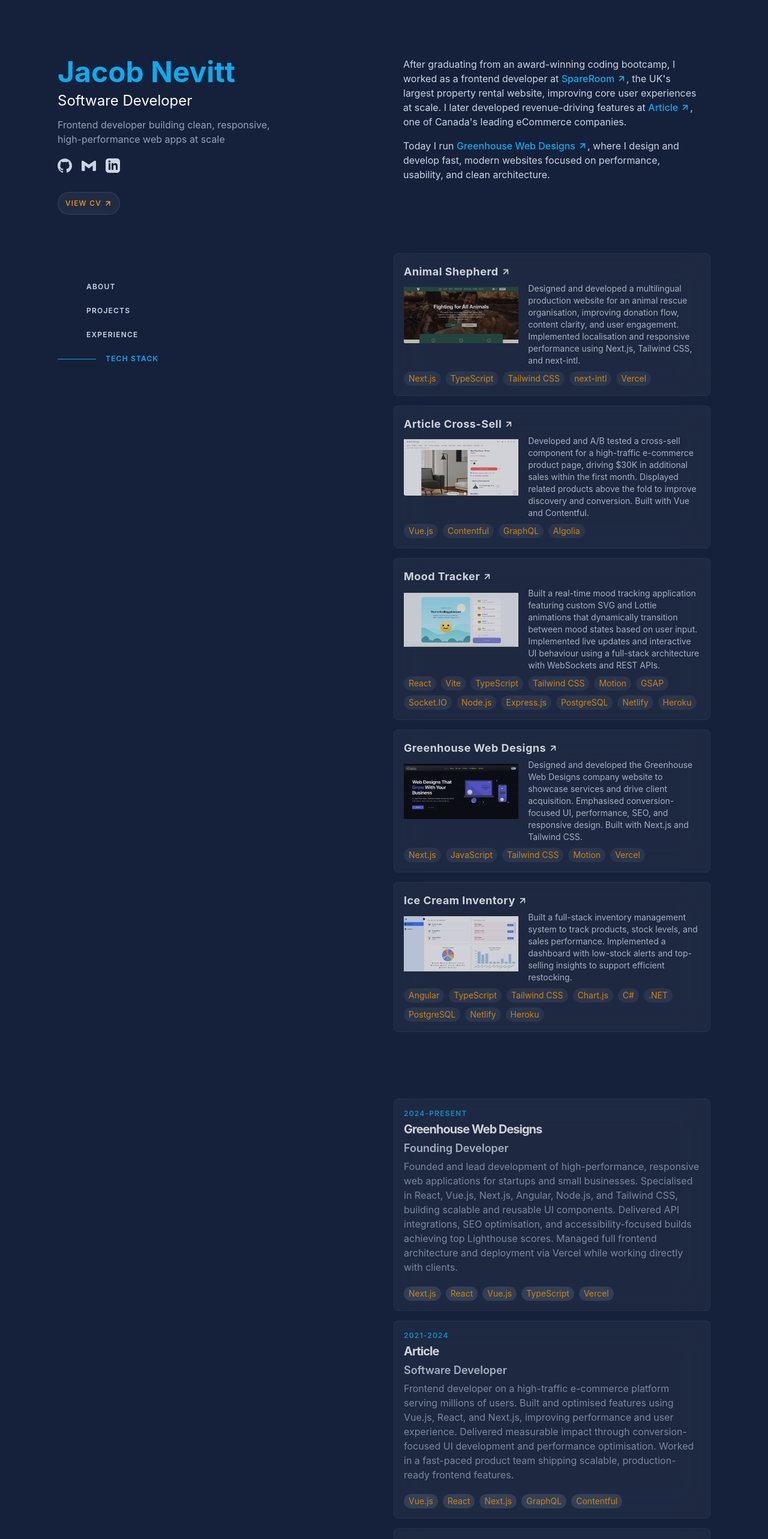
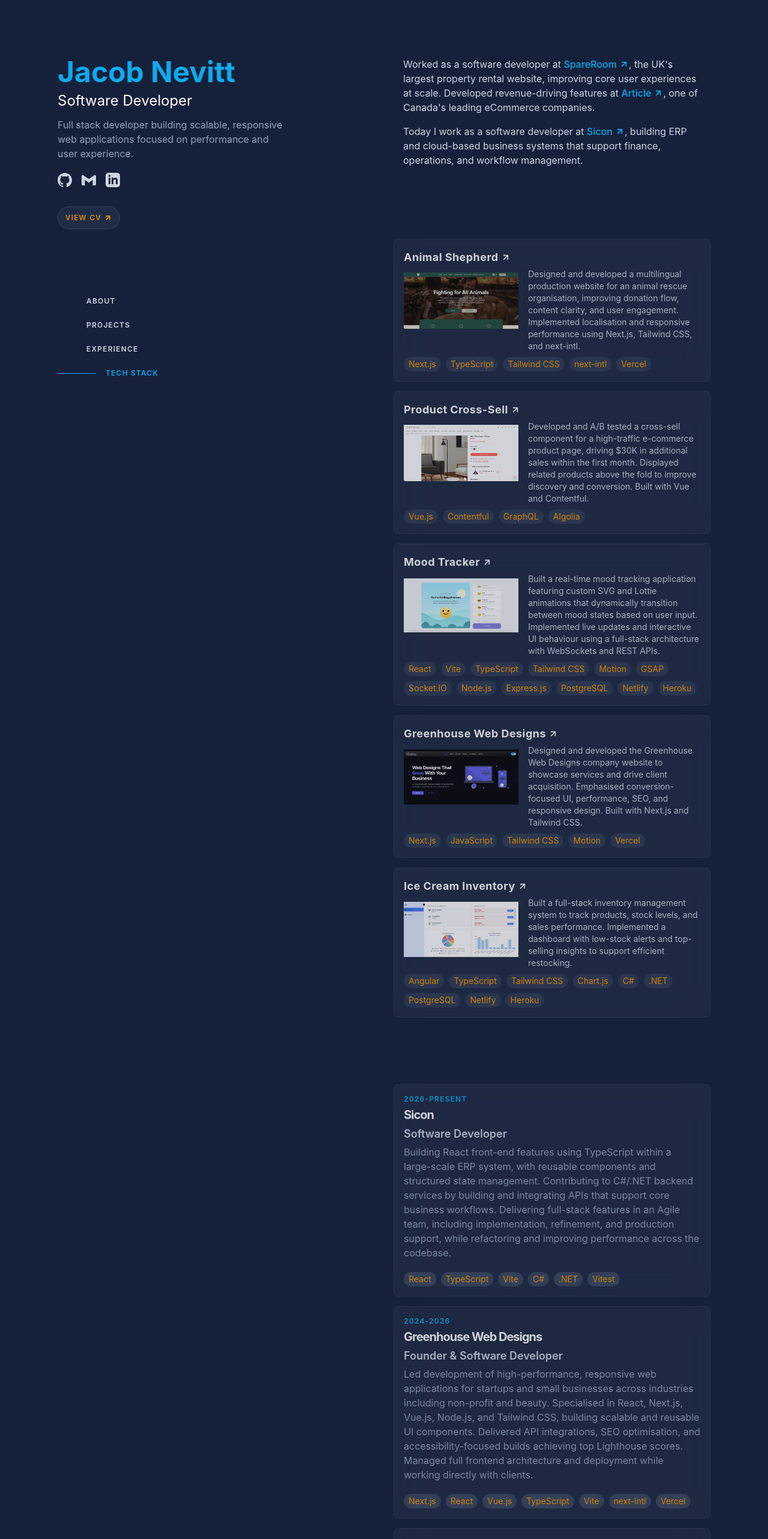
Before and after one commit to jacobadam/jacobnevitt-portfolio, a Next.js app: page / in a window 1280 px wide. Shown: the top 2565 px of the page at 60% size. Built offline with nearby package versions, Linux system fonts and the light colour scheme.

Commit message:
update text for the slogan, about me section and experience with updated job information

```diff
--- a/app/components/layout/side-nav.tsx
+++ b/app/components/layout/side-nav.tsx
@@ -40,8 +40,8 @@ export default function SideNav({ navLinks }: NavLinksProps) {
           Software Developer
         </h2>
         <h3 className="text-base mb-5 text-secondary-foreground max-w-sm">
-          Frontend developer building clean, responsive, high-performance web
-          apps at scale
+          Full stack developer building scalable, responsive web applications
+          focused on performance and user experience.
         </h3>
         <div className="flex flex-row gap-4 mb-5 lg:mb-8">
           <a
--- a/app/components/sections/about-section.tsx
+++ b/app/components/sections/about-section.tsx
@@ -2,8 +2,7 @@ export function AboutSection() {
   return (
     <div className="lg:mt-18 lg:px-4 text-base">
       <p className="py-4">
-        After graduating from an award-winning coding bootcamp, I worked as a
-        frontend developer at{" "}
+        Worked as a software developer at{" "}
         <a
           rel="noopener noreferrer"
           target="_blank"
@@ -25,7 +24,7 @@ export function AboutSection() {
           </svg>
         </a>
         , the UK&apos;s largest property rental website, improving core user
-        experiences at scale. I later developed revenue-driving features at{" "}
+        experiences at scale. Developed revenue-driving features at{" "}
         <a
           rel="noopener noreferrer"
           target="_blank"
@@ -50,14 +49,14 @@ export function AboutSection() {
       </p>
 
       <p className="mb-4">
-        Today I run{" "}
+        Today I work as a software developer at{" "}
         <a
           rel="noopener noreferrer"
           target="_blank"
-          href="https://www.greenhousewebdesigns.com/"
+          href="https://www.sicon.co.uk/"
           className="inline-flex items-center gap-1 font-medium text-secondary group"
         >
-          Greenhouse Web Designs
+          Sicon
           <svg
             viewBox="0 0 24 24"
             fill="none"
@@ -71,8 +70,8 @@ export function AboutSection() {
             <path d="M7 17L17 7M17 7H7M17 7V17" />
           </svg>
         </a>
-        , where I design and develop fast, modern websites focused on
-        performance, usability, and clean architecture.
+        , building ERP and cloud-based business systems that support finance,
+        operations, and workflow management.
       </p>
     </div>
   );
--- a/app/data/experience.ts
+++ b/app/data/experience.ts
@@ -3,15 +3,32 @@ import { Experience } from "../types/experience.types";
 export const ExperienceCardData: Experience[] = [
   {
     id: 1,
-    company: "Greenhouse Web Designs",
-    title: "Founding Developer",
-    year: "2024-Present",
+    company: "Sicon",
+    title: "Software Developer",
+    year: "2026-Present",
     description:
-      "Founded and lead development of high-performance, responsive web applications for startups and small businesses. Specialised in React, Vue.js, Next.js, Angular, Node.js, and Tailwind CSS, building scalable and reusable UI components. Delivered API integrations, SEO optimisation, and accessibility-focused builds achieving top Lighthouse scores. Managed full frontend architecture and deployment via Vercel while working directly with clients.",
-    technologies: ["Next.js", "React", "Vue.js", "TypeScript", "Vercel"],
+      "Building React front-end features using TypeScript within a large-scale ERP system, with reusable components and structured state management. Contributing to C#/.NET backend services by building and integrating APIs that support core business workflows. Delivering full-stack features in an Agile team, including implementation, refinement, and production support, while refactoring and improving performance across the codebase.",
+    technologies: ["React", "TypeScript", "Vite", "C#", ".NET", "Vitest"],
   },
   {
     id: 2,
+    company: "Greenhouse Web Designs",
+    title: "Founder & Software Developer",
+    year: "2024-2026",
+    description:
+      "Led development of high-performance, responsive web applications for startups and small businesses across industries including non-profit and beauty. Specialised in React, Next.js, Vue.js, Node.js, and Tailwind CSS, building scalable and reusable UI components. Delivered API integrations, SEO optimisation, and accessibility-focused builds achieving top Lighthouse scores. Managed full frontend architecture and deployment while working directly with clients.",
+    technologies: [
+      "Next.js",
+      "React",
+      "Vue.js",
+      "TypeScript",
+      "Vite",
+      "next-intl",
+      "Vercel",
+    ],
+  },
+  {
+    id: 3,
     company: "Article",
     title: "Software Developer",
     year: "2021-2024",
@@ -20,7 +37,7 @@ export const ExperienceCardData: Experience[] = [
     technologies: ["Vue.js", "React", "Next.js", "GraphQL", "Contentful"],
   },
   {
-    id: 3,
+    id: 4,
     company: "SpareRoom",
     title: "Software Developer",
     year: "2019-2020",
--- a/app/data/projects.ts
+++ b/app/data/projects.ts
@@ -18,7 +18,7 @@ export const ProjectData: Project[] = [
   },
   {
     id: 2,
-    name: "Article Cross-Sell",
+    name: "Product Cross-Sell",
     href: "https://www.article.com/product/27327/aino-floor-lamp-rice",
     imageUrl: "/article-cross-sell.webp",
     description:
```
